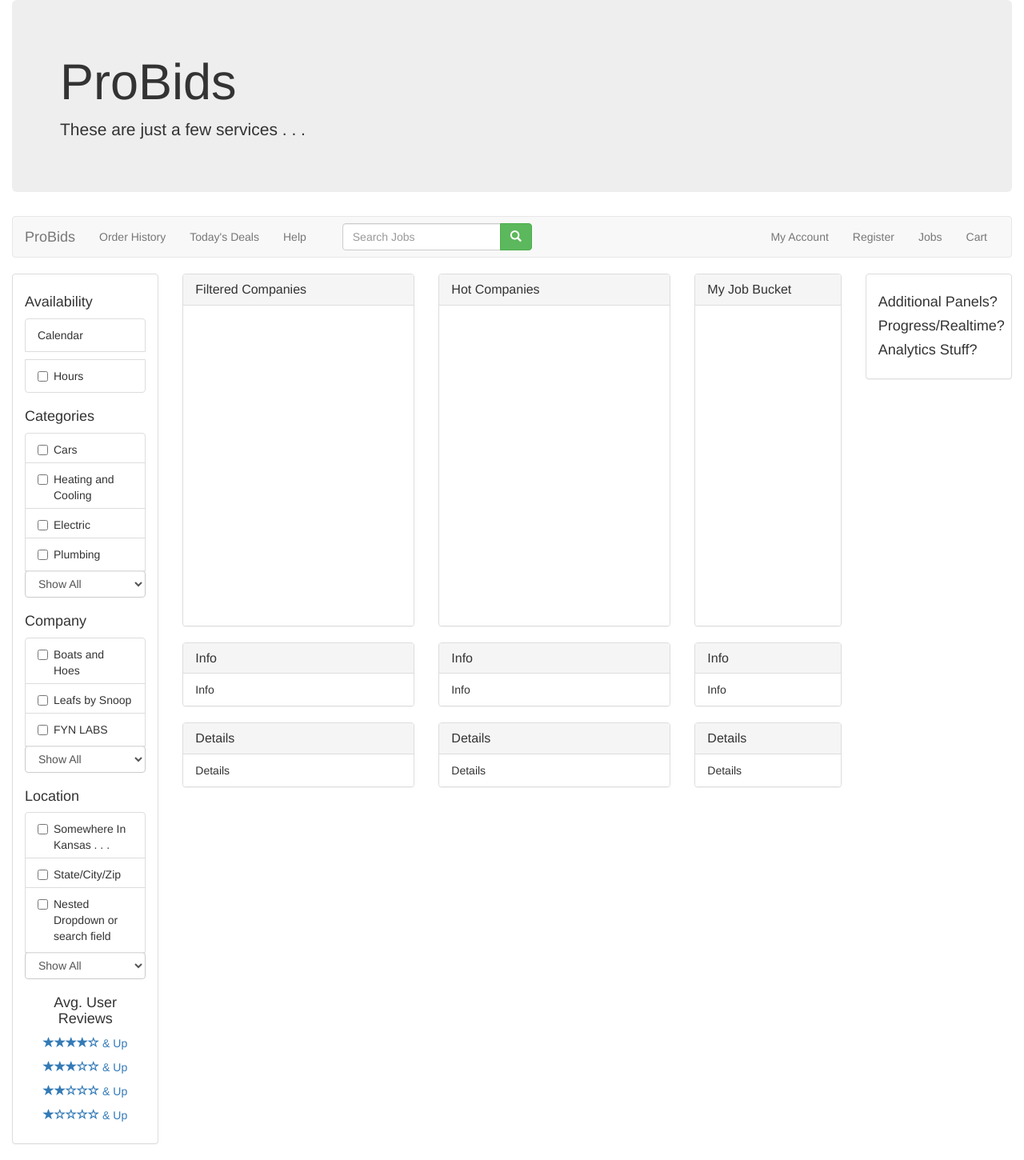
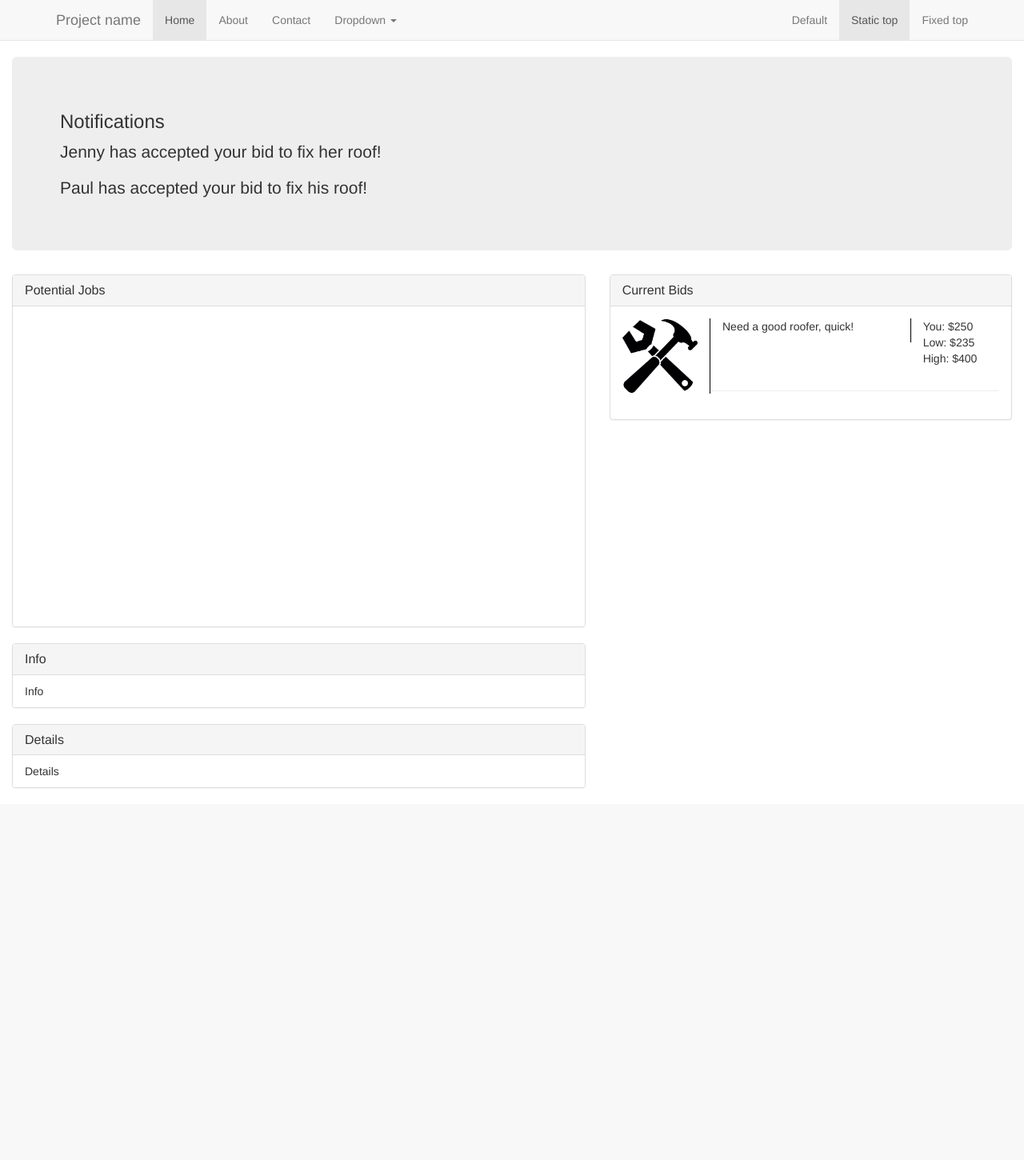
Before and after one commit to tsnguyen93/ProBid, a Django app: page /pro in a window 1280 px wide. Shown: the whole page at 80% size. After the commit the page ends 985 px from the top, so only its background shows below. Run offline with Django 3.2, Linux system fonts and the light colour scheme; some libraries are stand-ins or nearby versions.

Commit message:
WIP meeting with Simon

```diff
--- a/pro/templates/pro/prohome.html
+++ b/pro/templates/pro/prohome.html
@@ -2,181 +2,66 @@
 <!DOCTYPE html>
 <html>
   <head>
+      <meta name="viewport" content="width=device-width, initial-scale=1">
       <title>Pro Bids User Home</title>
 	  <link href="{% static 'pro/css/prodash.css' %}" rel="stylesheet">
       <link rel="stylesheet" href="https://maxcdn.bootstrapcdn.com/bootstrap/3.3.6/css/bootstrap.min.css" integrity="sha384-1q8mTJOASx8j1Au+a5WDVnPi2lkFfwwEAa8hDDdjZlpLegxhjVME1fgjWPGmkzs7" crossorigin="anonymous">
   </head>
   <body>
 
-    <div class="container-fluid">
-
-      <div class="jumbotron">
-        <h1>ProBids</h1>
-        <p> These are just a few services . . . </p>
-      </div>
-
-	  <nav class="navbar navbar-default">
-        <div class="container-fluid">
-            <!-- Brand and toggle get grouped for better mobile display -->
-                <a class="navbar-brand" href="index.html">ProBids</a>
-                <button class="navbar-toggle collapsed" data-toggle="collapse" data-target=".myNavbar">
+<nav class="navbar navbar-default navbar-static-top">
+      <div class="container">
+        <div class="navbar-header">
+          <button type="button" class="navbar-toggle collapsed" data-toggle="collapse" data-target="#navbar" aria-expanded="false" aria-controls="navbar">
+            <span class="sr-only">Toggle navigation</span>
             <span class="icon-bar"></span>
             <span class="icon-bar"></span>
             <span class="icon-bar"></span>
           </button>
-
-            <!-- Collect the nav links, forms, and other content for toggling -->
-            <div class="collapse navbar-collapse myNavbar">
-
-				<ul class="nav navbar-nav navbar-left">
-                    <li>
-                        <a href="#">Order History</a>
-                    </li>
-                    <li>
-                        <a href="#">Today's Deals</a>
-                    </li>
-                    <li>
-                        <a href="#">Help</a>
+          <a class="navbar-brand" href="#">Project name</a>
+        </div>
+        <div id="navbar" class="navbar-collapse collapse">
+          <ul class="nav navbar-nav">
+            <li class="active"><a href="#">Home</a></li>
+            <li><a href="#about">About</a></li>
+            <li><a href="#contact">Contact</a></li>
+            <li class="dropdown">
+              <a href="#" class="dropdown-toggle" data-toggle="dropdown" role="button" aria-haspopup="true" aria-expanded="false">Dropdown <span class="caret"></span></a>
+              <ul class="dropdown-menu">
+                <li><a href="#">Action</a></li>
+                <li><a href="#">Another action</a></li>
+                <li><a href="#">Something else here</a></li>
+                <li role="separator" class="divider"></li>
+                <li class="dropdown-header">Nav header</li>
+                <li><a href="#">Separated link</a></li>
+                <li><a href="#">One more separated link</a></li>
+              </ul>
             </li>
           </ul>
+          <ul class="nav navbar-nav navbar-right">
+            <li><a href="../navbar/">Default</a></li>
+            <li class="active"><a href="./">Static top <span class="sr-only">(current)</span></a></li>
+            <li><a href="../navbar-fixed-top/">Fixed top</a></li>
+          </ul>
+        </div><!--/.nav-collapse -->
+      </div>
+    </nav>
 
-			  <div class="col-sm-3 col-md-3">
-					<form class="navbar-form navbar-left" role="search">
-						<div class="input-group">
-							<input type="text" class="form-control" placeholder="Search Jobs" name="srch-term" id="srch-term">
-							<div class="input-group-btn">
-							<button class="btn btn-success" type="submit"><i class="glyphicon glyphicon-search"></i></button>
+
+    <div class="container-fluid">
+
+      <div class="jumbotron">
+          <h3>Notifications</h3>
+        <p> Jenny has accepted your bid to fix her roof! </p>
+          <p> Paul has accepted your bid to fix his roof!</p>
       </div>
-						</div>
-					</form>
-		      </div>
-                <ul class="nav navbar-nav navbar-right">
-                    <li>
-                        <a href="#">My Account</a>
-                    </li>
-					 <li>
-                        <a href="#">Register</a>
-                    </li>
-                    <li>
-                        <a href="#">Jobs</a>
-                    </li>
-                    <li>
-                        <a href="#">Cart</a>
-                    </li>
-                </ul>
-            </div>
-            <!-- /.navbar-collapse -->
-       </div>
-        <!-- /.container -->
-	  </nav>
 
       <div class="row">
 
-        <div class="col-md-2">
-          <div class="panel panel-default">
-            <div class="panel-body">
-
-			  <h4>Availability</h4>
-              <ul class="list-group">
-              <li class="list-group-item">
-                Calendar
-              </li>
-                <div class="checkbox list-group-item">
-					<label><input type="checkbox" value="Hours">Hours</label>
-				</div>
-              </ul>
-
-              <h4>Categories</h4>
-              <ul class="list-group">
-                <div class="checkbox list-group-item">
-					<label><input type="checkbox" value="Hours">Cars</label>
-				</div>
-
-				<div class="checkbox list-group-item">
-					<label><input type="checkbox" value="Hours">Heating and Cooling</label>
-				</div>
-
-				<div class="checkbox list-group-item">
-					<label><input type="checkbox" value="Hours">Electric</label>
-				</div>
-
-				<div class="checkbox list-group-item">
-					<label><input type="checkbox" value="Hours">Plumbing</label>
-				</div>
-			  <div class="form-group">
-                  <select id="type" class="form-control">
-                      <option value="animals">Show All</option>
-                      <option value="food">More stuff</option>
-                      <option value="movie">Dynamic HTML</option>
-					  <option value="movie">Populate from database</option>
-                  </select>
-              </div>
-              </ul>
-
-			  <h4>Company</h4>
-              <ul class="list-group">
-                <div class="checkbox list-group-item">
-					<label><input type="checkbox" value="Hours">Boats and Hoes</label>
-				</div>
-
-				<div class="checkbox list-group-item">
-					<label><input type="checkbox" value="Hours">Leafs by Snoop</label>
-				</div>
-
-				<div class="checkbox list-group-item">
-					<label><input type="checkbox" value="Hours">FYN LABS</label>
-				</div>
-
-			  <div class="form-group">
-                  <select id="type" class="form-control">
-                      <option value="animals">Show All</option>
-                      <option value="food">More stuff</option>
-                      <option value="movie">Dynamic HTML</option>
-					  <option value="movie">Populate from database</option>
-                  </select>
-              </div>
-              </ul>
-
-			  <h4>Location</h4>
-              <ul class="list-group">
-                <div class="checkbox list-group-item">
-					<label><input type="checkbox" value="Hours">Somewhere In Kansas . . .</label>
-				</div>
-
-				<div class="checkbox list-group-item">
-					<label><input type="checkbox" value="Hours">State/City/Zip</label>
-				</div>
-
-				<div class="checkbox list-group-item">
-					<label><input type="checkbox" value="Hours">Nested Dropdown or search field</label>
-				</div>
-
-			  <div class="form-group">
-                  <select id="type" class="form-control">
-                      <option value="animals">Show All</option>
-                      <option value="food">More stuff</option>
-                      <option value="movie">Dynamic HTML</option>
-					  <option value="movie">Populate from database</option>
-                  </select>
-              </div>
-              </ul>
-
-			  <div style="text-align:center;">
-			  	    <h4>Avg. User Reviews</h4>
-					<p><a href="" style="text-decoration:none;"><i class='glyphicon glyphicon-star'></i><i class='glyphicon glyphicon-star'></i><i class='glyphicon glyphicon-star'></i><i class='glyphicon glyphicon-star'></i><i class='glyphicon glyphicon-star-empty'></i> <span> & Up </span></a></p>
-					<p><a href="" style="text-decoration:none;"><i class='glyphicon glyphicon-star'></i><i class='glyphicon glyphicon-star'></i><i class='glyphicon glyphicon-star'></i><i class='glyphicon glyphicon-star-empty'></i><i class='glyphicon glyphicon-star-empty'></i> <span> & Up </span></a></p>
-					<p><a href="" style="text-decoration:none;"><i class='glyphicon glyphicon-star'></i><i class='glyphicon glyphicon-star'></i><i class='glyphicon glyphicon-star-empty'></i><i class='glyphicon glyphicon-star-empty'></i><i class='glyphicon glyphicon-star-empty'></i> <span> & Up </span></a></p>
-					<p><a href="" style="text-decoration:none;"><i class='glyphicon glyphicon-star'></i><i class='glyphicon glyphicon-star-empty'></i><i class='glyphicon glyphicon-star-empty'></i><i class='glyphicon glyphicon-star-empty'></i><i class='glyphicon glyphicon-star-empty'></i> <span> & Up </span></a></p>
-			  </div>
-
-			</div>
-		  </div>
-		</div>
-
-		<div class="col-md-3">
+		<div class="col-md-7">
           <div class="panel panel-default">
             <div class="panel-heading">
-            <h2 class="panel-title">Filtered Companies</h2>
+            <h2 class="panel-title">Potential Jobs</h2>
             </div>
 
             <div class="list-group">
@@ -202,72 +87,28 @@
               </div>
           </div>
 
-        <div class="col-md-3">
+        <div class="col-md-5">
           <div class="panel panel-default">
             <div class="panel-heading">
-            <h2 class="panel-title">Hot Companies</h2>
+            <h2 class="panel-title">Current Bids</h2>
             </div>
-
-            <div class="list-group">
-              <li class="list-group-item ListSize"></li>
+              <div class="panel-body">
+                  <div class="row job-card">
+                      <div class="col-sm-3 border-right">
+                          <img class="job-icon" src="{% static 'main/images/fix.png' %}">
+                      </div>
+                      <div class="col-sm-6 border-right">
+                          <p>
+                              Need a good roofer, quick!
+                          </p>
+                      </div>
+                      <div class="col-sm-3">
+                          <p>
+                              You: $250<br>Low: $235<br>High: $400
+                          </p>
                       </div>
                   </div>
-
-            <div class="panel panel-default">
-              <div class="panel-heading">
-                <h2 class="panel-title">Info</h2>
-              </div>
-              <ul class="list-group favorites-list">
-                <li class="list-group-item">Info</li>
-              </ul>
-            </div>
-              <div class="panel panel-default">
-                <div class="panel-heading">
-                <h2 class="panel-title">Details</h2>
-              </div>
-                <ul class="list-group favorites-list">
-                  <li class="list-group-item">Details</li>
-                </ul>
-              </div>
-          </div>
-
-		  <div class="col-md-2">
-          <div class="panel panel-default">
-            <div class="panel-heading">
-            <h2 class="panel-title">My Job Bucket</h2>
-            </div>
-
-            <div class="list-group">
-              <li class="list-group-item ListSize"></li>
-            </div>
-          </div>
-
-            <div class="panel panel-default">
-              <div class="panel-heading">
-                <h2 class="panel-title">Info</h2>
-              </div>
-              <ul class="list-group favorites-list">
-                <li class="list-group-item">Info</li>
-              </ul>
-            </div>
-              <div class="panel panel-default">
-                <div class="panel-heading">
-                <h2 class="panel-title">Details</h2>
-              </div>
-                <ul class="list-group favorites-list">
-                  <li class="list-group-item">Details</li>
-                </ul>
-              </div>
-          </div>
-
-		  <div class="col-md-2">
-			<div class="panel panel-default">
-				<div class="panel-body">
-
-					<h4>Additional Panels?</h4>
-					<h4>Progress/Realtime?</h4>
-					<h4>Analytics Stuff?</h4>
-
+                  <hr>
               </div>
           </div>
         </div>
@@ -277,6 +118,7 @@
     </div>
 
   <script src="https://ajax.googleapis.com/ajax/libs/jquery/2.2.2/jquery.min.js"></script>
+  <script src="{% static 'main/js/bootstrap.min.js' %}"></script>
   <script src="{% static 'pro/js/pro.js' %}"></script>
   </body>
 </html>
--- a/static/pro/css/prodash.css
+++ b/static/pro/css/prodash.css
@@ -1,3 +1,21 @@
 .ListSize{
 	Height: 400px;
 }
+
+.task-img {
+    max-width:100%;
+    max-height:100%;
+}
+
+.job-icon {
+    max-width: 100%;
+    max-height: 100%;
+}
+
+.border-right {
+    border-right: 1px solid black;
+}
+
+.job-card {
+    height: 70px;
+}
```
Also changed, not shown: pro/templates/pro/prosearch.html (added, +282 -0 lines), static/main/images/fix.png (added), static/main/images/small_house.jpg (added). Lines whose indentation alone changed are shown as unchanged.
